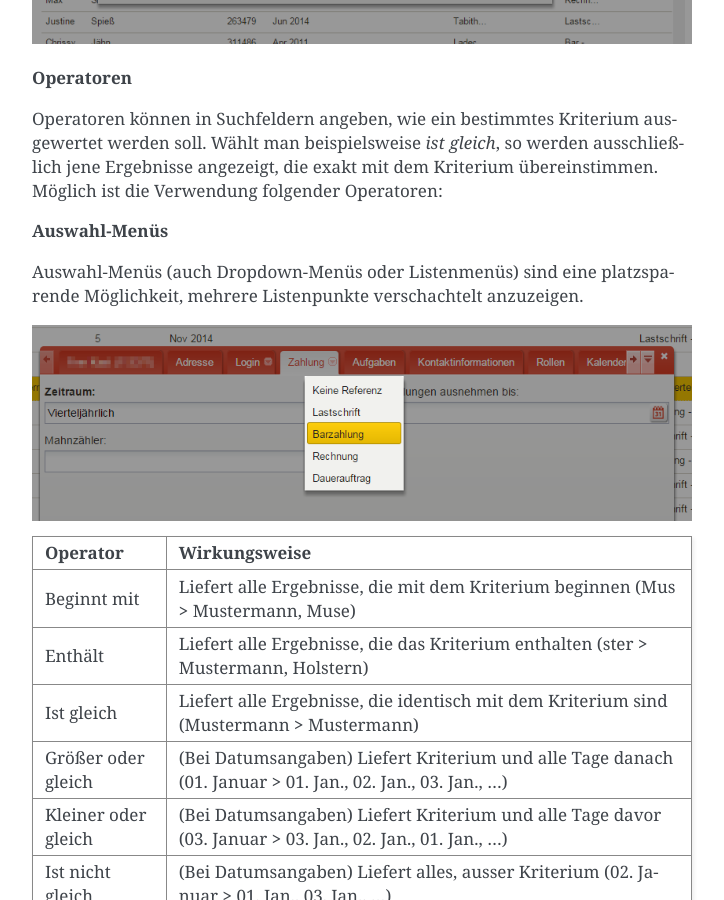
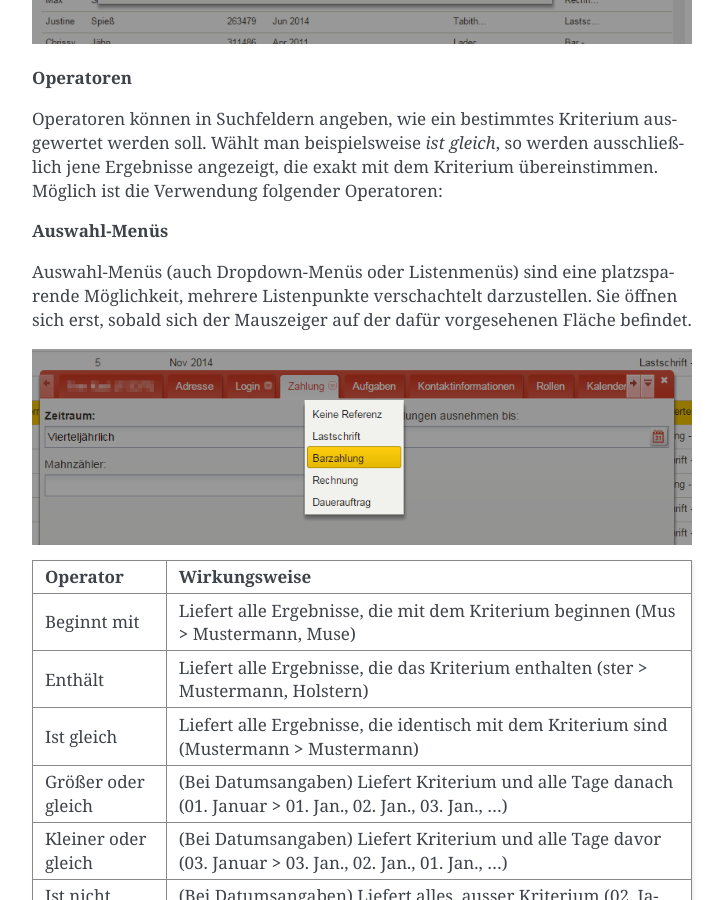
Before and after one commit to goalio/docs, a Sphinx documentation site: the page built from docs/erste-schritte/benutzeroberflaeche.rst, in a window 1280 px wide and 900 px high, scrolled down 1836 px. Shown: the whole window, without its empty margins (388-1112 px from the left). Built offline with Sphinx 7.4.7, drawn with Linux system fonts in a browser that asks for light colours; formulas are drawn with MathJax 3; pages that are not in the unit, such as notebooks, are missing from menus.

Commit message:
Update benutzeroberflaeche.rst

```diff
--- a/docs/erste-schritte/benutzeroberflaeche.rst
+++ b/docs/erste-schritte/benutzeroberflaeche.rst
@@ -45,7 +45,7 @@
 
 **Auswahl-Menüs**
 
-Auswahl-Menüs (auch Dropdown-Menüs oder Listenmenüs) sind eine platzsparende Möglichkeit, mehrere Listenpunkte verschachtelt anzuzeigen.
+Auswahl-Menüs (auch Dropdown-Menüs oder Listenmenüs) sind eine platzsparende Möglichkeit, mehrere Listenpunkte verschachtelt darzustellen. Sie öffnen sich erst, sobald sich der Mauszeiger auf der dafür vorgesehenen Fläche befindet.
 
 .. image:: ../images/gui/dropdown-menu.png
 
```
